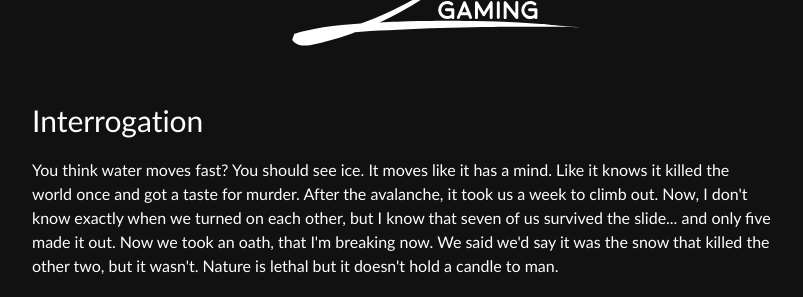
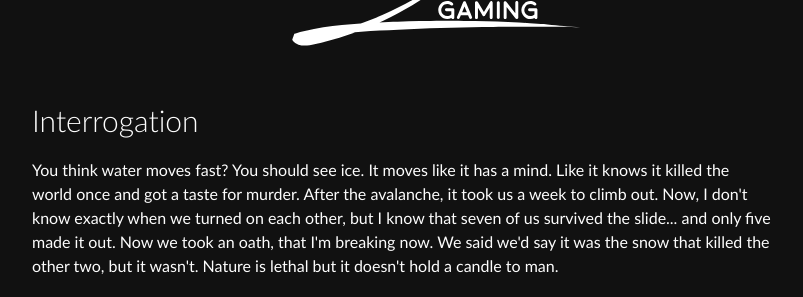
Before and after one commit to dapetcu21/interrogation-site, a Jekyll site: the page built from index.html, in a window 1280 px wide. Shown: the part 238-535 px from the top of the page, without its empty margins (238-1041 px from the left). Built offline with Jekyll 4.4.1, drawn with Linux system fonts in a browser that asks for light colours.

Commit message:
Fix Lato light fonts

```diff
--- a/_sass/_lato.scss
+++ b/_sass/_lato.scss
@@ -37,7 +37,7 @@
 
 
 @font-face {
-    font-family: 'Lato Light';
+    font-family: 'Lato';
     src: url('fonts/lato-light-webfont.woff2') format('woff2'),
          url('fonts/lato-light-webfont.woff') format('woff');
     font-weight: 200;
@@ -49,7 +49,7 @@
 
 
 @font-face {
-    font-family: 'Lato Light';
+    font-family: 'Lato';
     src: url('fonts/lato-lightitalic-webfont.woff2') format('woff2'),
          url('fonts/lato-lightitalic-webfont.woff') format('woff');
     font-weight: 200;
```
